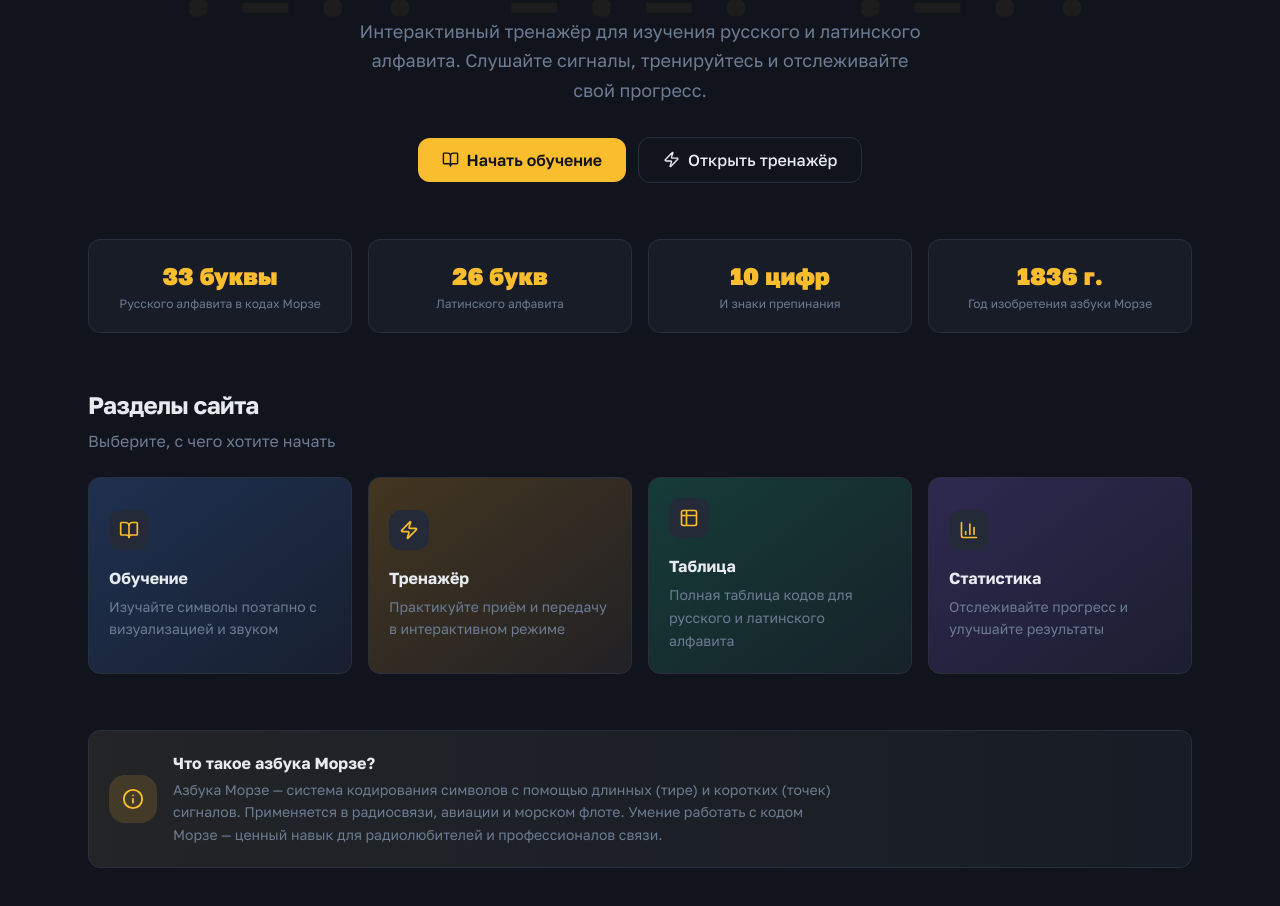
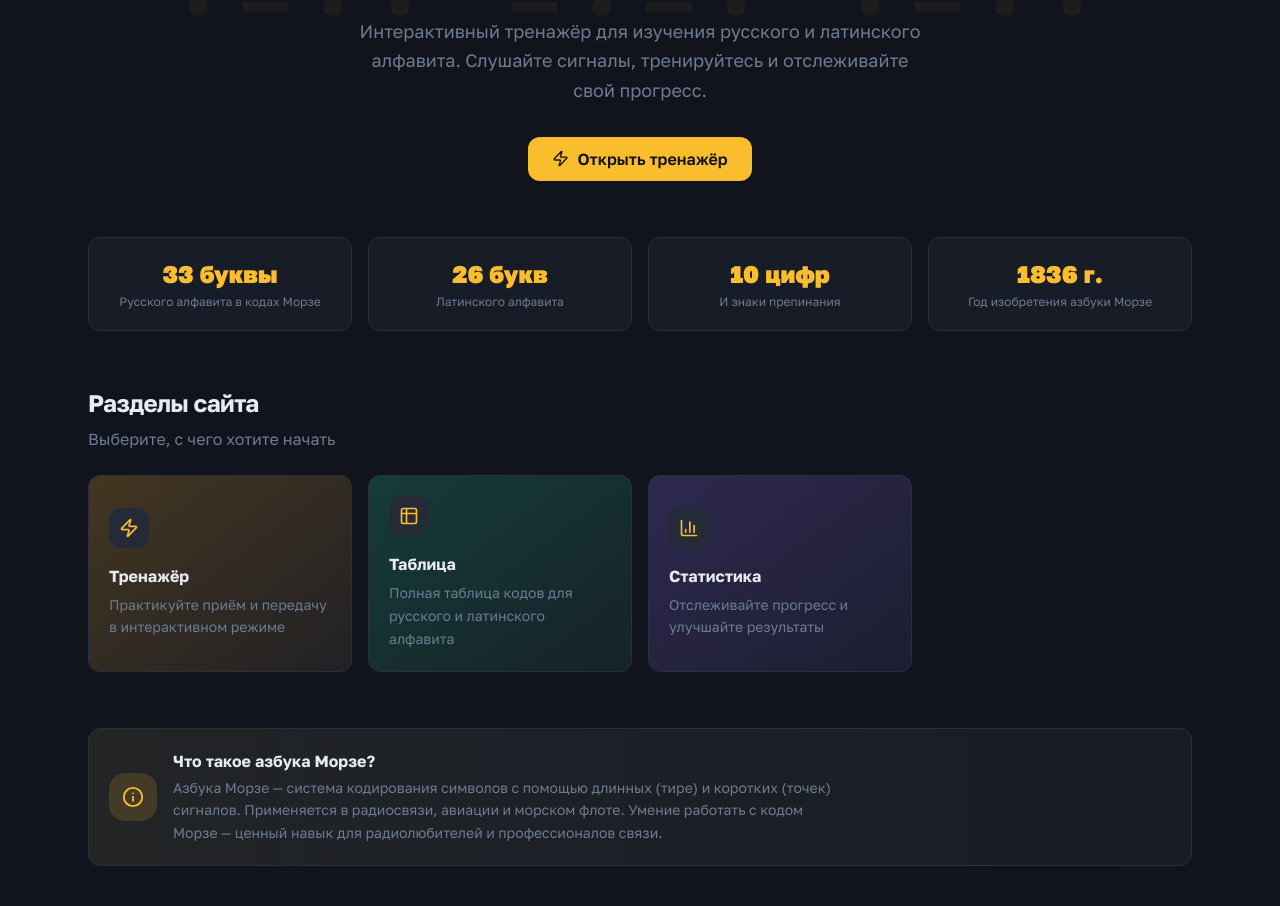
Before and after one commit to pr-poehali-dev/morse-alphabet-training-site, a React (Vite) app: page / in a window 1280 px wide. Shown: the part 342-1248 px from the top of the page. Built offline with nearby package versions, Linux system fonts and the light colour scheme.

Commit message:
Удалить раздел обучение

```diff
--- a/src/components/HomePage.tsx
+++ b/src/components/HomePage.tsx
@@ -1,19 +1,12 @@
 import Icon from '@/components/ui/icon';
 
-type Page = 'home' | 'learn' | 'trainer' | 'stats' | 'table';
+type Page = 'home' | 'trainer' | 'stats' | 'table';
 
 interface HomePageProps {
   onNavigate: (page: Page) => void;
 }
 
 const FEATURES = [
-  {
-    icon: 'BookOpen',
-    title: 'Обучение',
-    desc: 'Изучайте символы поэтапно с визуализацией и звуком',
-    page: 'learn' as Page,
-    color: 'from-blue-500/20 to-blue-600/5',
-  },
   {
     icon: 'Zap',
     title: 'Тренажёр',
@@ -72,15 +65,8 @@ export default function HomePage({ onNavigate }: HomePageProps) {
 
           <div className="flex items-center justify-center gap-3 flex-wrap">
             <button
-              onClick={() => onNavigate('learn')}
+              onClick={() => onNavigate('trainer')}
               className="btn-primary flex items-center gap-2"
-            >
-              <Icon name="BookOpen" size={17} />
-              Начать обучение
-            </button>
-            <button
-              onClick={() => onNavigate('trainer')}
-              className="btn-outline flex items-center gap-2"
             >
               <Icon name="Zap" size={17} />
               Открыть тренажёр
--- a/src/components/NavBar.tsx
+++ b/src/components/NavBar.tsx
@@ -1,6 +1,6 @@
 import Icon from '@/components/ui/icon';
 
-type Page = 'home' | 'learn' | 'trainer' | 'stats' | 'table';
+type Page = 'home' | 'trainer' | 'stats' | 'table';
 
 interface NavBarProps {
   current: Page;
@@ -9,7 +9,6 @@ interface NavBarProps {
 
 const NAV_ITEMS: { id: Page; label: string; icon: string }[] = [
   { id: 'home', label: 'Главная', icon: 'Home' },
-  { id: 'learn', label: 'Обучение', icon: 'BookOpen' },
   { id: 'trainer', label: 'Тренажёр', icon: 'Zap' },
   { id: 'stats', label: 'Статистика', icon: 'BarChart3' },
   { id: 'table', label: 'Таблица', icon: 'Table2' },
--- a/src/pages/Index.tsx
+++ b/src/pages/Index.tsx
@@ -1,12 +1,11 @@
 import { useState } from 'react';
 import NavBar from '@/components/NavBar';
 import HomePage from '@/components/HomePage';
-import LearnPage from '@/components/LearnPage';
 import TrainerPage from '@/components/TrainerPage';
 import StatsPage from '@/components/StatsPage';
 import TablePage from '@/components/TablePage';
 
-type Page = 'home' | 'learn' | 'trainer' | 'stats' | 'table';
+type Page = 'home' | 'trainer' | 'stats' | 'table';
 
 export default function Index() {
   const [page, setPage] = useState<Page>('home');
@@ -14,7 +13,6 @@ export default function Index() {
   const renderPage = () => {
     switch (page) {
       case 'home': return <HomePage onNavigate={setPage} />;
-      case 'learn': return <LearnPage />;
       case 'trainer': return <TrainerPage />;
       case 'stats': return <StatsPage />;
       case 'table': return <TablePage />;
```
